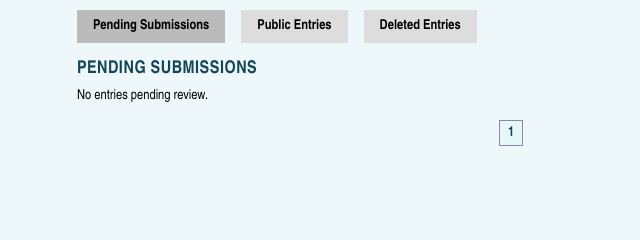
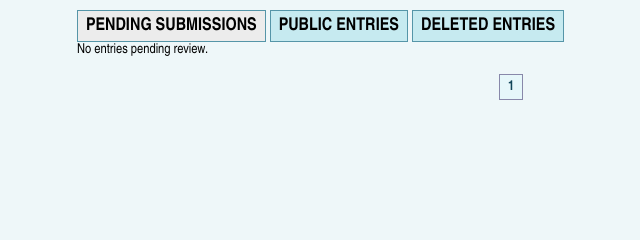
Before and after one commit to finn-mo/hyperindex, a FastAPI app: template server/templates/admin_panel.html in a window 1280 px wide. Shown: the part 108-348 px from the top of the page, without its empty margins (129-769 px from the left). Run offline with FastAPI, Linux system fonts and the light colour scheme; the template is opened without the code that fills it, so the values that code supplies are empty; parts of the project's set-up code (start-up, migrations or seed data) failed here and were passed over.

Commit message:
Streamline admin panel and yellowpages UI/UX, remove inline tab styling

```diff
--- a/server/static/admin.css
+++ b/server/static/admin.css
@@ -12,17 +12,6 @@
 
 .theme-admin h1 {
   border-bottom: 1px solid #88a;
-}
-
-/* Form styling */
-.theme-admin form {
-  background: #e2f1f4;
-  padding: 0.5rem;
-  border: 1px solid #aac;
-  display: flex;
-  flex-wrap: wrap;
-  gap: 0.25rem;
-  align-items: center;
 }
 
 /* Buttons */
@@ -90,3 +79,8 @@
   outline: 2px solid #5595a8;
   background-color: #f5ffff;
 }
+
+/* Tabs */
+.theme-admin .tabs-nav button:hover {
+  background: #ececec;
+}
--- a/server/static/common.css
+++ b/server/static/common.css
@@ -193,6 +193,34 @@
   gap: 0.5rem;
 }
 
+/* Tabs */
+.tabs-nav {
+  display: flex;
+  gap: 0.25rem;
+}
+
+.tabs-nav button {
+  font-size: 1.1rem;   /* match h2 */
+  font-weight: bold;
+  font-family: inherit;
+  text-transform: uppercase;
+  color: #3a2f1f;
+  padding: 0.25rem 0.5rem;
+  cursor: pointer;
+}
+
+.tabs-nav button.active {
+  background: #ececec;
+}
+
+.tab-content {
+  display: none;
+}
+
+.tab-content.active {
+  display: block;
+}
+
 /* Links */
 a {
   text-decoration: none;
--- a/server/templates/admin_panel.html
+++ b/server/templates/admin_panel.html
@@ -4,21 +4,6 @@
 
 {% block extra_css %}
   <link rel="stylesheet" href="{{ url_for('static', path='admin.css') }}">
-  <style>
-    .tabs-nav { display: flex; gap: 1rem; margin-bottom: 1rem; }
-    .tabs-nav button {
-      padding: 0.5rem 1rem;
-      font-weight: bold;
-      border: none;
-      background: #ddd;
-      cursor: pointer;
-    }
-    .tabs-nav button.active {
-      background: #bbb;
-    }
-    .tab-content { display: none; }
-    .tab-content.active { display: block; }
-  </style>
 {% endblock %}
 
 {% block body_class %}theme-admin{% endblock %}
@@ -34,7 +19,7 @@
   </div>
 
   <section id="tab-pending" class="tab-content active" aria-labelledby="pending-heading">
-    <h2 id="pending-heading">Pending Submissions</h2>
+    <h2 id="pending-heading" class="sr-only">Pending Submissions</h2>
     {% for entry in pending_entries %}
       {% set show_admin_actions = True %}
       {% include "partials/_entry_card.html" with context %}
@@ -51,7 +36,7 @@
   </section>
 
   <section id="tab-public" class="tab-content" aria-labelledby="public-heading">
-    <h2 id="public-heading">Public Entries (Yellowpages)</h2>
+    <h2 id="public-heading" class="sr-only">Public Entries (Yellowpages)</h2>
     {% for entry in public_entries %}
       {% set show_admin_actions = True %}
       {% include "partials/_entry_card.html" with context %}
@@ -68,7 +53,7 @@
   </section>
 
 <section id="tab-deleted" class="tab-content" aria-labelledby="deleted-heading">
-  <h2 id="deleted-heading">Deleted Entries</h2>
+  <h2 id="deleted-heading" class="sr-only">Deleted Entries</h2>
   {% for entry in deleted_entries %}
     {% set show_admin_actions = True %}
     {% set page_pending = page_pending %}
@@ -95,10 +80,15 @@
     function switchTo(tab) {
       buttons.forEach(b => b.classList.remove('active'));
       tabs.forEach(t => t.classList.remove('active'));
+
       document.querySelector(`[data-tab="${tab}"]`).classList.add('active');
       document.getElementById(`tab-${tab}`).classList.add('active');
+
       window.location.hash = `tab-${tab}`;
+
+      window.scrollTo({ top: 0, behavior: 'instant' });
     }
+
 
     buttons.forEach(btn => {
       btn.addEventListener('click', () => switchTo(btn.dataset.tab));
```
Also changed, not shown: server/static/yellowpages.css (+0 -11 lines).
